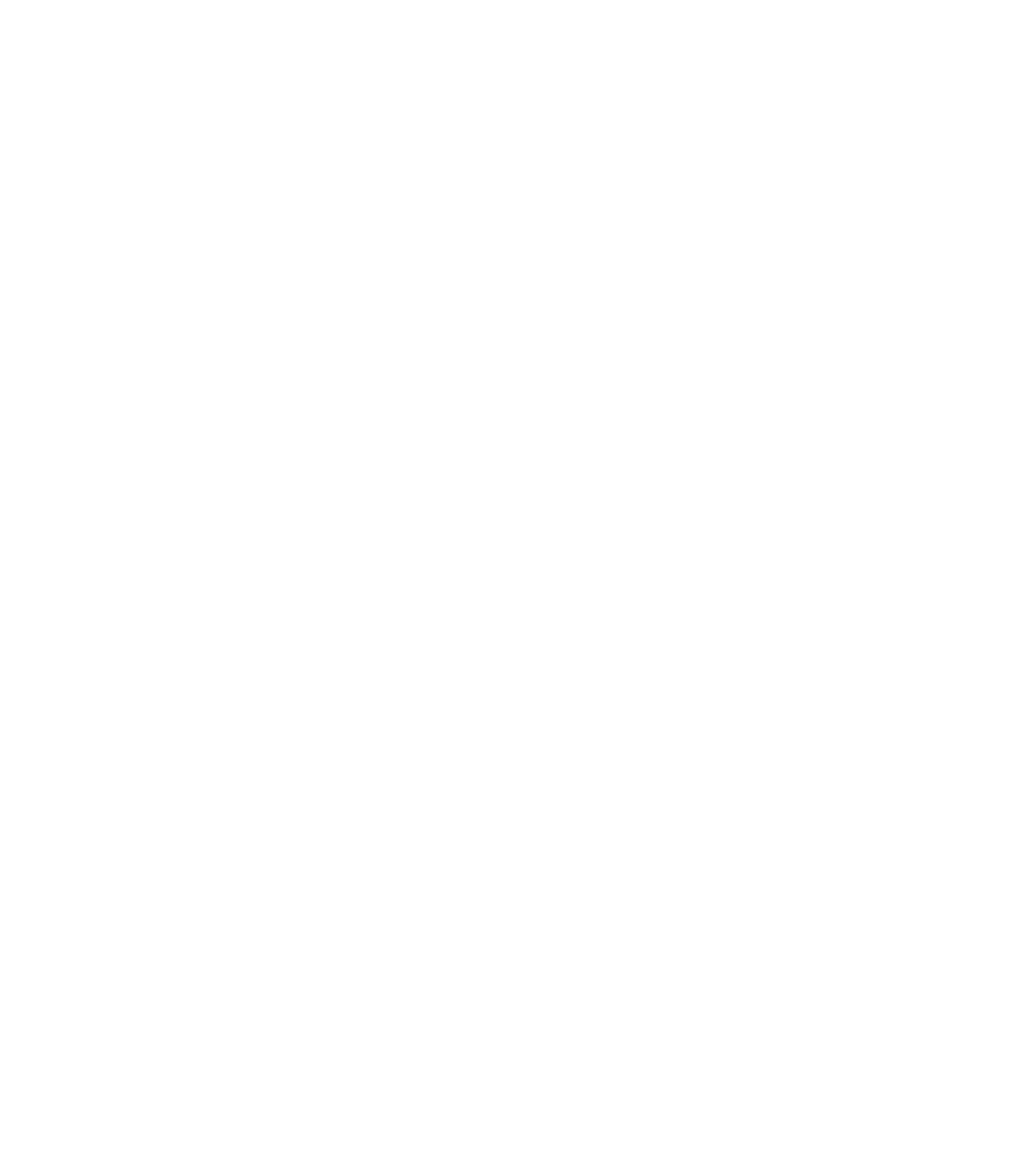
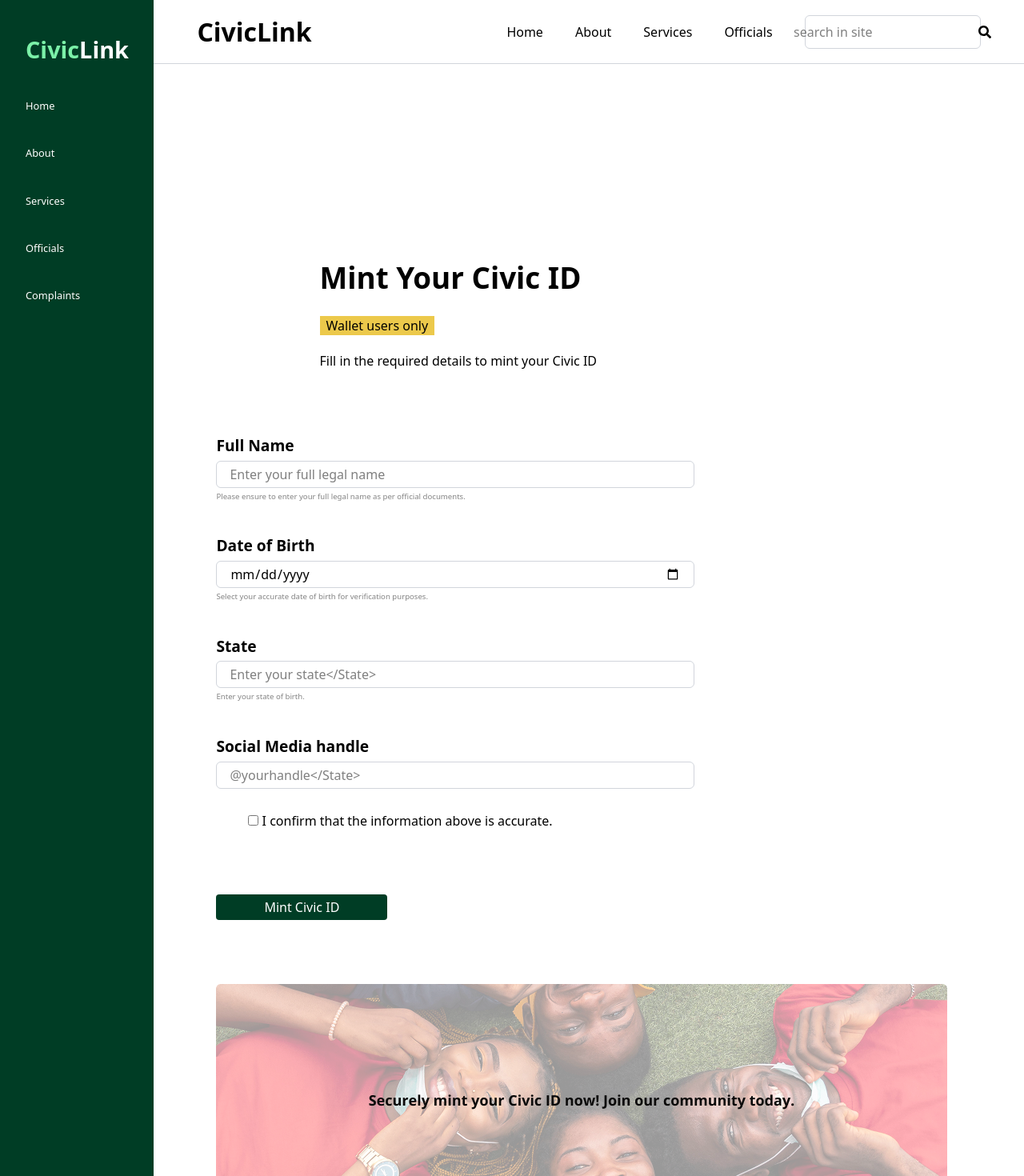
Before and after one commit to Mmeso1/CivicLink, a React (Vite) app: page /civic-id-mint in a window 1280 px wide. Before the commit this address had no page. Shown: the top 1470 px of the page at 80% size. Before the commit the page ends 800 px from the top, so only its background shows below. Built offline with nearby package versions, Linux system fonts and the light colour scheme.

Commit message:
civic id mint page complete

```diff
--- a/src/App.tsx
+++ b/src/App.tsx
@@ -1,6 +1,7 @@
 import { BrowserRouter, Route, Routes } from "react-router-dom";
 import HomePage from "./pages/homePage";
 import NftIssuance from "./pages/nftIssuance";
+import CivicIdMint from "./pages/civicMint";
 
 function App() {
   return (
@@ -9,6 +10,8 @@
         <Routes>
           <Route path="/" element={<HomePage />} />
           <Route path="/nftIssuance" element={<NftIssuance />} />
+          <Route path="/nftIssuance" element={<NftIssuance />} />X
+          <Route path="/civic-id-mint" element={<CivicIdMint />} />X
         </Routes>
       </BrowserRouter>
     </>
--- a/src/index.css
+++ b/src/index.css
@@ -9,4 +9,5 @@
   --color-tag: rgba(217, 217, 217, 0.5);
   --color-yellow: rgba(236, 201, 75, 1);
   --color-red: rgba(245, 101, 101, 1);
+  --color-gray: rgba(10, 9, 9, 0.5);
 }
--- /dev/null
+++ b/src/pages/civicMint.tsx
@@ -0,0 +1,155 @@
+import { FaBars, FaSearch } from "react-icons/fa";
+import { Link } from "react-router-dom";
+
+function CivicIdMint() {
+  return (
+    <section className="flex flex-col lg:flex-row font-[Open Sans]">
+      <aside className="w-[15%] hidden lg:block overflow-hidden bg-home min-h-screen">
+        <div className=" flex flex-col ml-8 text-white">
+          <h1 className="text-[1.8rem] font-[700] mt-10">
+            <span className="text-green-300">Civic</span>Link
+          </h1>
+          <li className="list-none text-[0.8rem] mt-10">
+            <Link to="#">Home</Link>
+          </li>
+          <li className="list-none text-[0.8rem] mt-10">
+            <Link to="#">About</Link>
+          </li>
+          <li className="list-none text-[0.8rem] mt-10">
+            <Link to="#">Services</Link>
+          </li>
+          <li className="list-none text-[0.8rem] mt-10">
+            <Link to="#">Officials</Link>
+          </li>
+          <li className="list-none text-[0.8rem] mt-10">
+            <Link to="#">Complaints</Link>
+          </li>
+        </div>
+      </aside>
+      <aside className="lg:w-[85%] w-full">
+        <header className="h-[80px] flex items-center justify-center border-b-[1px] border-gray-300">
+          <div className="w-[90%]  flex justify-between items-center">
+            <h1 className="text-[2rem] font-[700]">
+              <span className="">Civic</span>Link
+            </h1>
+            <nav className="lg:flex hidden justify-between gap-[40px] items-center">
+              <ul className="flex gap-[40px] ">
+                <li>
+                  <Link to="#">Home</Link>
+                </li>
+                <li>
+                  <Link to="#">About</Link>
+                </li>
+                <li>
+                  <Link to="#">Services</Link>
+                </li>
+                <li>
+                  <Link to="#">Officials</Link>
+                </li>
+              </ul>
+              <div className=" w-[220px] flex justify-center border-[1px] border-gray-300 rounded-[6px] p-[8px] items-center">
+                <div>
+                  <input
+                    className="border-0 outline-0"
+                    placeholder="search in site"
+                    type="text"
+                    name=""
+                  />
+                </div>
+                <div className="">
+                  <FaSearch />
+                </div>
+              </div>
+            </nav>
+          </div>
+          <div className="lg:hidden text-4xl absolute right-10">
+            <FaBars />
+          </div>
+        </header>
+
+        <section className="lg:mt-[30vh] mt-[10vh] mx-auto ">
+          <div className="lg:w-[70%] w-full px-6 lg:flex item-center justify-center">
+            <div className="">
+              <p className="font-bold text-[2.3rem]">Mint Your Civic ID</p>
+              <button className="bg-yellow px-2 my-5">Wallet users only</button>
+              <p>Fill in the required details to mint your Civic ID</p>
+            </div>
+          </div>
+        </section>
+
+        <section className="lg:w-[90%] w-full px-6 mx-auto">
+          <div className="lg:mt-[10vh] mt-[5vh]">
+            <p className="font-bold text-[1.2rem]">Full Name</p>
+            <input
+              className="border-[1px] w-full lg:w-[598px] px-4 rounded-[6px] py-1 border-gray-300 my-1"
+              type="text"
+              placeholder="Enter your full legal name"
+              id=""
+            />
+            <p className="text-[0.6rem] text-gray">
+              Please ensure to enter your full legal name as per official
+              documents.
+            </p>
+          </div>
+          <div className="mt-[5vh]">
+            <p className="font-bold text-[1.2rem]">Date of Birth</p>
+            <input
+              className="border-[1px] w-full lg:w-[598px] px-4 rounded-[6px] py-1 border-gray-300 my-1"
+              type="date"
+              placeholder="Select your date of birth"
+              id=""
+            />
+            <p className="text-[0.6rem] text-gray">
+              Select your accurate date of birth for verification purposes.
+            </p>
+          </div>
+          <div className="mt-[5vh]">
+            <p className="font-bold text-[1.2rem]">State</p>
+            <input
+              className="border-[1px] w-full lg:w-[598px] px-4 rounded-[6px] py-1 border-gray-300 my-1"
+              type="text"
+              placeholder="Enter your state</State>"
+              id=""
+            />
+            <p className="text-[0.6rem] text-gray">
+              Enter your state of birth.
+            </p>
+          </div>
+          <div className="mt-[5vh]">
+            <p className="font-bold text-[1.2rem]">Social Media handle </p>
+            <input
+              className="border-[1px] w-full lg:w-[598px] px-4 rounded-[6px] py-1 border-gray-300 my-1"
+              type="text"
+              placeholder="@yourhandle</State>"
+              id=""
+            />
+          </div>
+          <div className="mt-[3vh]">
+            <label>
+              <input className="md:ml-10 ml-0" type="checkbox" /> I confirm that
+              the information above is accurate.
+            </label>
+          </div>
+
+          <div>
+            <button className="bg-home text-white my-[10vh] rounded-sm px-15 py-1">
+              Mint Civic ID
+            </button>
+          </div>
+        </section>
+
+        <section className="lg:w-[90%] w-full px-6 mx-auto">
+          <img src="/public/family.png" alt="an image of a nuclear family" />
+        </section>
+
+        <section className="w-[90%] text-[0.7rem] mt-10 mx-auto flex min-h-[15vh] items-center justify-center gap-x-20">
+          <p>Contact Us</p>
+          <p>Privacy Policy</p>
+          <p>Terms of Service</p>
+        </section>
+      </aside>
+    </section>
+  );
+}
+
+export default CivicIdMint;
```
Also changed, not shown: public/family.png (added).
